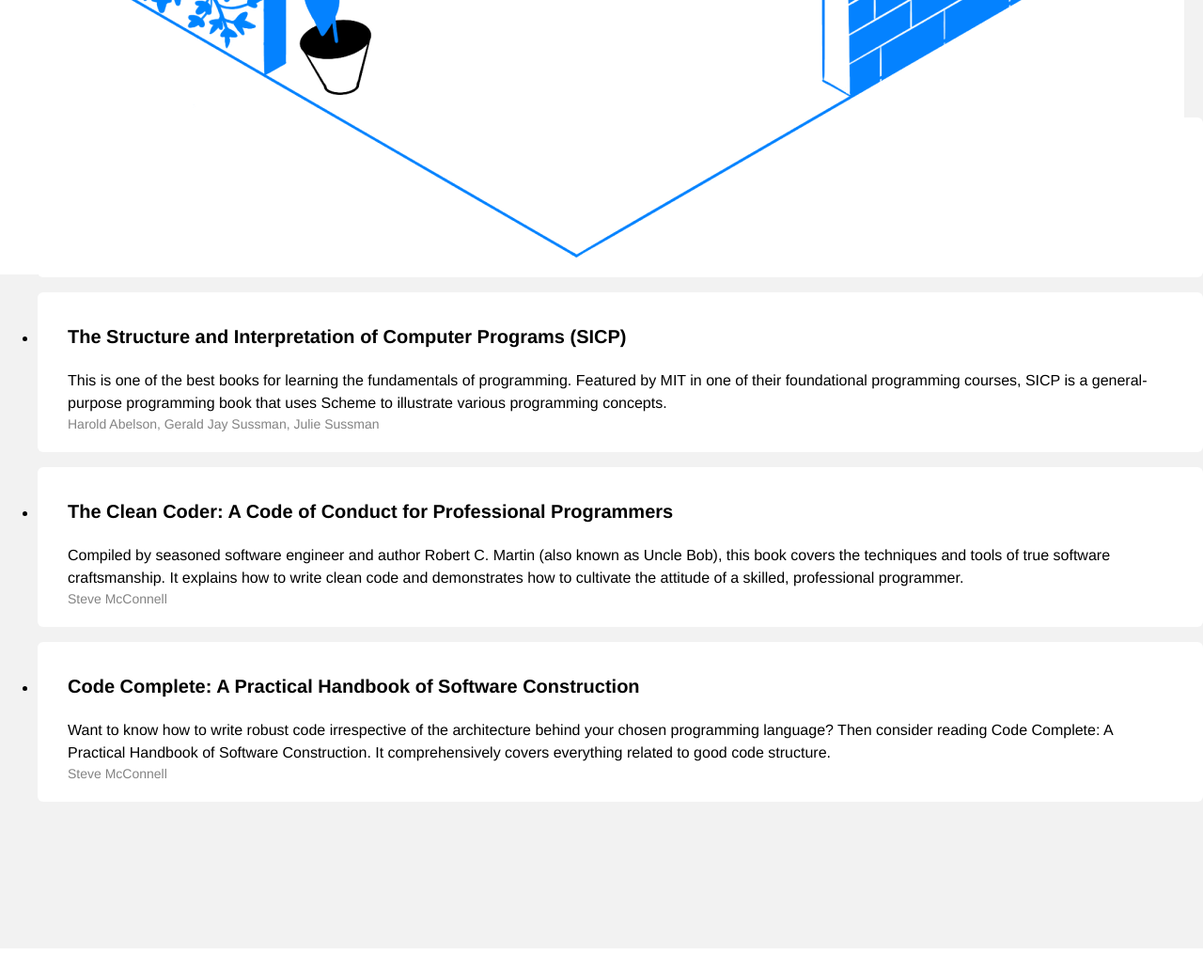
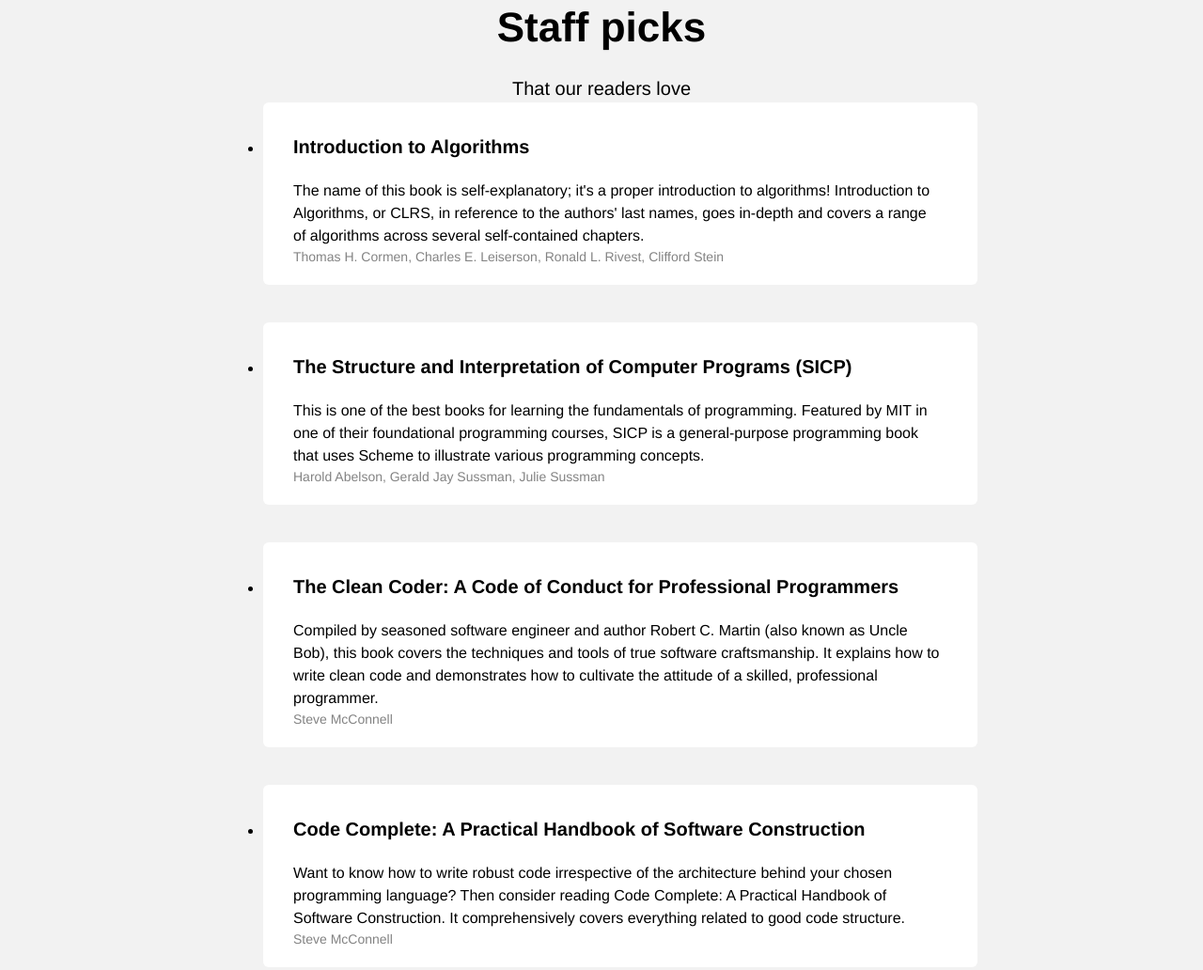
Before and after one commit to kshams3/se_project_library, a plain HTML site: page index.html in a window 1280 px wide. Shown: the part 897-1929 px from the top of the page at 94% size. Drawn offline with Linux system fonts and the light colour scheme.

Commit message:
Update project for tutor on slack

```diff
--- a/index.html
+++ b/index.html
@@ -62,8 +62,7 @@
           <p class="staff__subtitle">That our readers love</p>
           <!-- Wrap those cards! -->
           <!-- The ul tag (unordered list) is used here as it is a collection of cards for which the order doesn't really matter. -->
-          <ul class="staff__cards"></ul>
-          <ul>
+          <ul class="staff__cards">
             <li class="card">
               <div class="card__content">
                 <h3 class="card__title">Introduction to Algorithms</h3>
@@ -80,8 +79,6 @@
                 </p>
               </div>
             </li>
-          </ul>
-          <ul>
             <li class="card">
               <div class="card__content">
                 <h3 class="card__title">
@@ -99,8 +96,6 @@
                 </p>
               </div>
             </li>
-          </ul>
-          <ul>
             <li class="card">
               <div class="card__content">
                 <h3 class="card__title">
@@ -117,8 +112,6 @@
                 <p class="card__footer">Steve McConnell</p>
               </div>
             </li>
-          </ul>
-          <ul>
             <li class="card">
               <div class="card__content">
                 <h3 class="card__title">
--- a/styles/style.css
+++ b/styles/style.css
@@ -54,12 +54,14 @@
   line-height: 76px;
   font-weight: 500;
   margin: 150px 0 0;
+  max-width: 544px;
 }
 
 .header__description {
   font-size: 20px;
   line-height: 30px;
   margin: 32px 0 0;
+  max-width: 465px;
 }
 
 .header__image {
@@ -67,7 +69,8 @@
   z-index: 1;
   position: absolute;
   top : 135px;
-  right:20px
+  right: 20px;
+  max-width: 636px;
 }
 
 .header__footer {
@@ -102,6 +105,9 @@
   padding-top: 100px;
   padding-bottom: 140px;
   background-color: #f2f2f2;
+  min-width: 1100px;
+  max-width: 1600px;
+  margin: auto;
 }
 
 .staff__title {
@@ -174,6 +180,7 @@
   align-items: start;
   justify-content: space-between;
   box-sizing: border-box;
+  position: relative;
 }
 
 .events__content {
```
